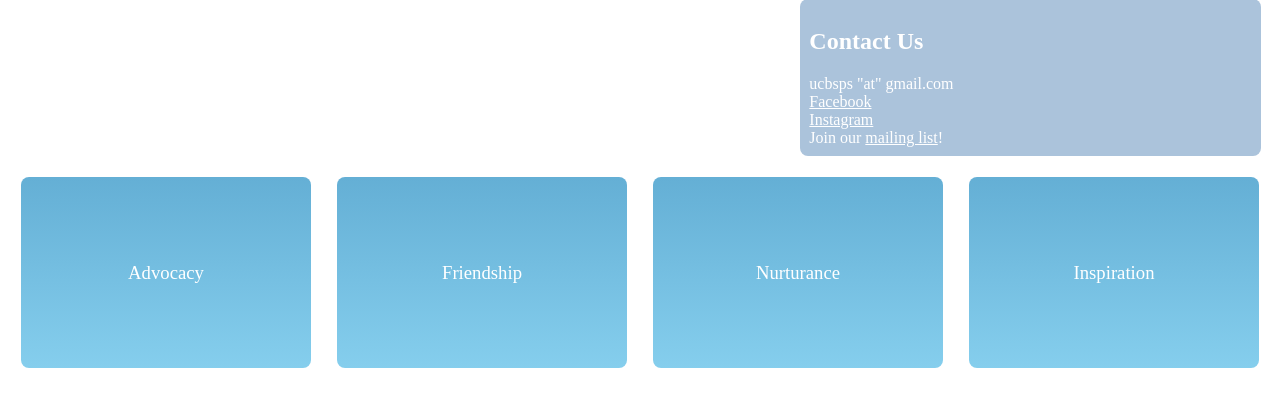
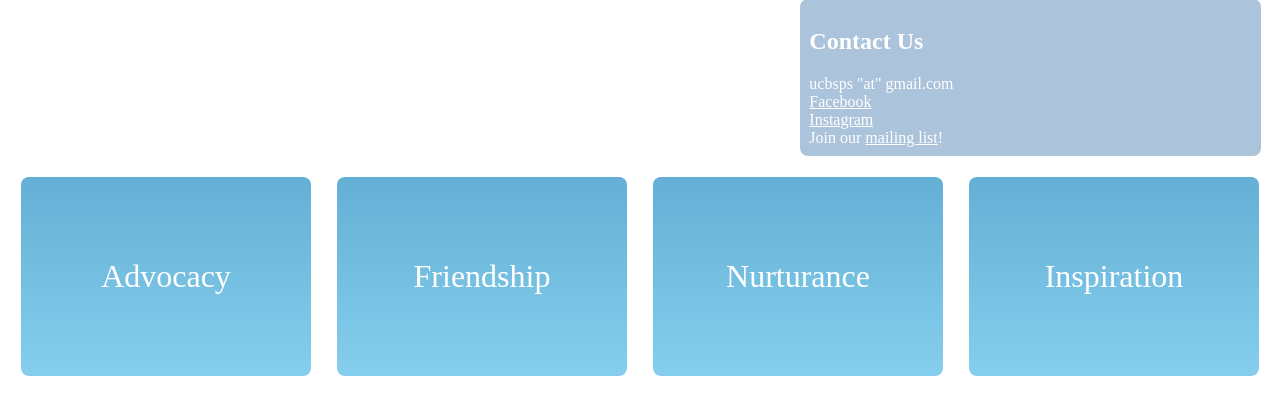
Before and after one commit to ucbsps/sps_web_2020, a Django app: template templates/home.html in a window 1280 px wide. Shown: the part 178-593 px from the top of the page. Run offline with Django 3.2, Linux system fonts and the light colour scheme; the template is opened without the code that fills it, so the values that code supplies are empty.

Commit message:
Made "SPS foci" text larger

```diff
--- a/templates/home.html
+++ b/templates/home.html
@@ -97,7 +97,7 @@
 			 color: var(--text-light-alt);
 		 }
 
-		 div.sps-focus >h3 {
+		 div.sps-focus >h2 {
 			 display: block;
 			 width: 100%;
 			 text-align: center;
@@ -111,11 +111,15 @@
 			 opacity: 1;
 		 }
 
-		 div.sps-focus:hover >h3 {
+		 div.sps-focus:hover >h2 {
 			 opacity: 1;
 		 }
 
-		 div.sps-focus >h3.alt {
+		 div.sps-focus >h1.alt {
+			 display: block;
+			 width: 100%;
+			 text-align: center;
+			 font-weight: 300;
 			 margin: 0;
 			 width: auto;
 			 height: auto;
@@ -125,9 +129,10 @@
 			 transform: translate(-50%, -50%);
 			 opacity: 1;
 			 transition: opacity 1s;
+			 color: var(--text-light);
 		 }
 
-		 div.sps-focus:hover >h3.alt {
+		 div.sps-focus:hover >h1.alt {
 			 opacity: 0;
 		 }
 
@@ -268,8 +273,8 @@
 
 		<div class="home-lower">
 			<div class="sps-focus">
-				<h3 class="alt">Advocacy</h3>
-				<h3>Advocacy</h3>
+				<h1 class="alt">Advocacy</h1>
+				<h2>Advocacy</h2>
 				<p>
 					Through <a href="/events/fsl">Faculty-Student Lunches</a>,
 					<a href="/events/town_halls">Town Halls</a>,
@@ -279,8 +284,8 @@
 			</div>
 
 			<div class="sps-focus">
-				<h3 class="alt">Friendship</h3>
-				<h3>Friendship</h3>
+				<h1 class="alt">Friendship</h1>
+				<h2>Friendship</h2>
 				<p>
 					SPS helps build lifelong friendships through social meetings,
 					our department wide <a href="/events/bbq">BBQs</a>,
@@ -289,8 +294,8 @@
 			</div>
 
 			<div class="sps-focus">
-				<h3 class="alt">Nurturance</h3>
-				<h3>Nurturance</h3>
+				<h1 class="alt">Nurturance</h1>
+				<h2>Nurturance</h2>
 				<p>
 					Offering <a href="/mentorship">Mentorship</a>
 					and <a href="/study_halls">Study Halls</a>
@@ -299,8 +304,8 @@
 			</div>
 
 			<div class="sps-focus">
-				<h3 class="alt">Inspiration</h3>
-				<h3>Inspiration</h3>
+				<h1 class="alt">Inspiration</h1>
+				<h2>Inspiration</h2>
 				<p>
 					With <a href="/events/ugs">Undergraduate Seminars</a>,
 					involvement in the <a href="/events/ipt">International Physics Tournament</a>,
```
